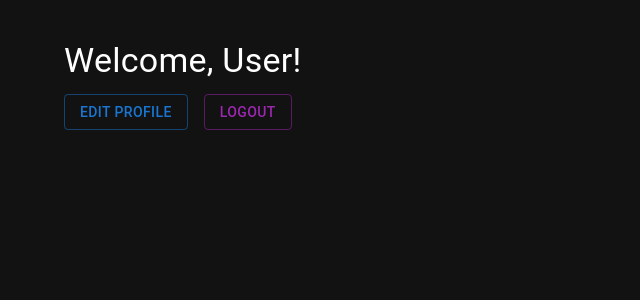
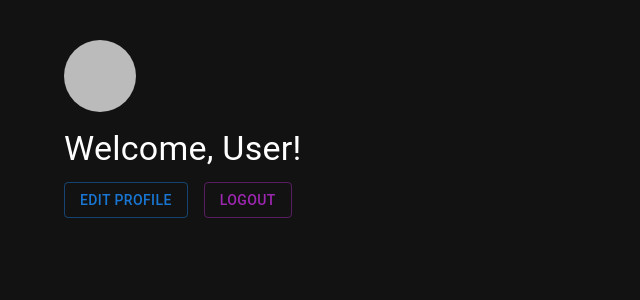
Before and after one commit to kirito0018/firebase-auth-app, a React (Vite) app: page /dashboard in a window 1280 px wide. Shown: the top 300 px of the page, without its empty margins (0-640 px from the left). Built offline with nearby package versions, Linux system fonts and the light colour scheme; no server answers; the database is empty; sample sign-in values are in the browser's storage.

Commit message:
Display user avatar on dashboard using Google photoURL or name initial

```diff
--- a/src/pages/Dashboard.jsx
+++ b/src/pages/Dashboard.jsx
@@ -1,5 +1,11 @@
 import { useContext, useEffect, useState } from 'react';
-import { Container, Typography, Box, Button } from '@mui/material';
+import {
+    Avatar,
+    Box,
+    Button,
+    Container,
+    Typography,
+} from '@mui/material';
 import LogoutButton from '../components/Auth/LogoutButton';
 import { AuthContext } from '../context/AuthContext';
 import { doc, getDoc } from 'firebase/firestore';
@@ -26,12 +32,24 @@ export default function Dashboard() {
         fetchUserData();
     }, [user]);
 
+    const avatarSrc = user?.photoURL ?? '';
+    const avatarFallback = name ? name.charAt(0).toUpperCase() : '?';
+
     return (
         <Container>
             <Box mt={5}>
+                <Avatar
+                    src={avatarSrc}
+                    alt={name}
+                    sx={{ width: 72, height: 72, mb: 2 }}
+                >
+                    {!avatarSrc && avatarFallback}
+                </Avatar>
+
                 <Typography variant="h4" gutterBottom>
                     Welcome{name ? `, ${name}` : ''}!
                 </Typography>
+
                 <Button
                     variant="outlined"
                     color="primary"
@@ -40,6 +58,7 @@ export default function Dashboard() {
                 >
                     Edit Profile
                 </Button>
+
                 <LogoutButton />
             </Box>
         </Container>
```
Also changed, not shown: 1 other file (tests, documents, lock files or other folders).
